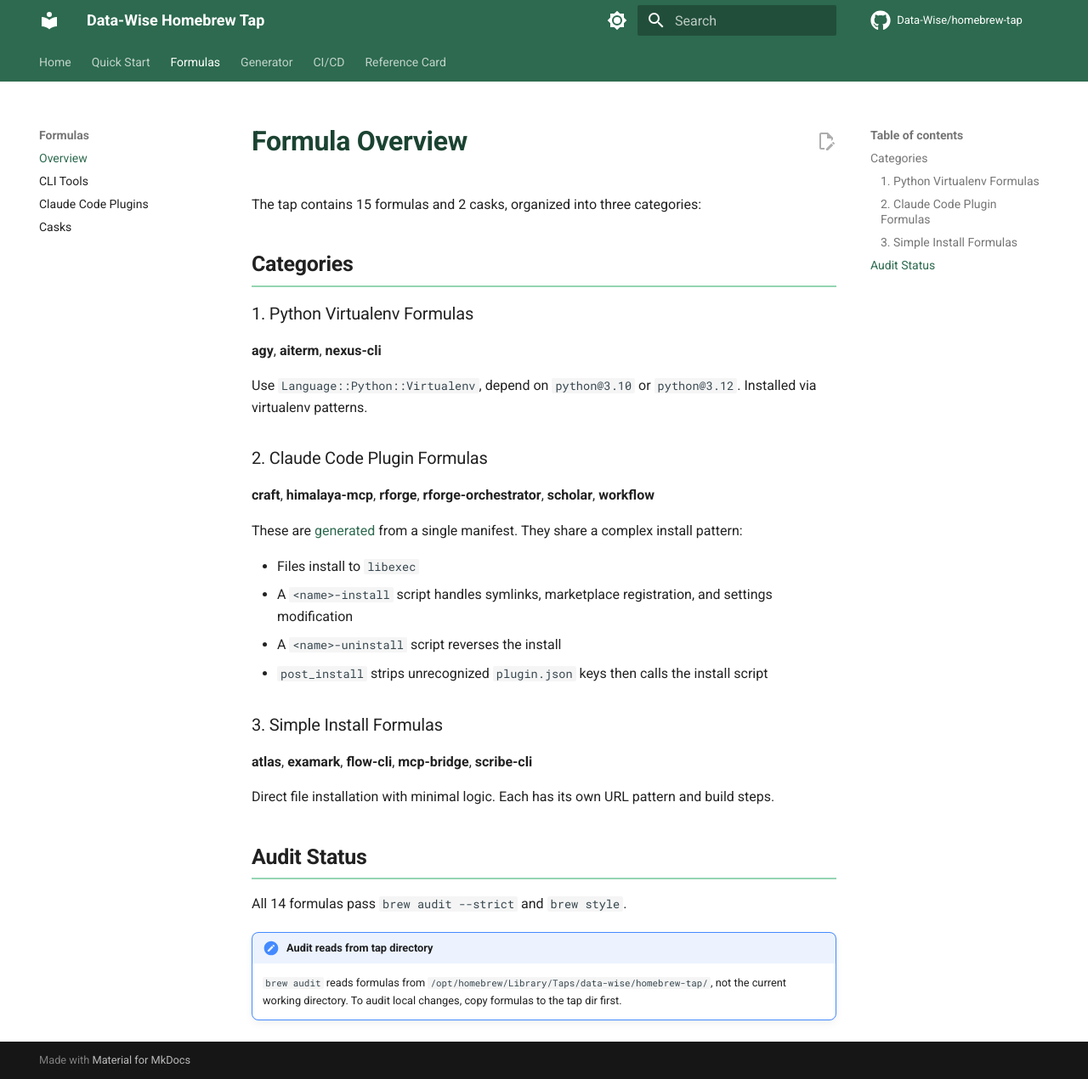
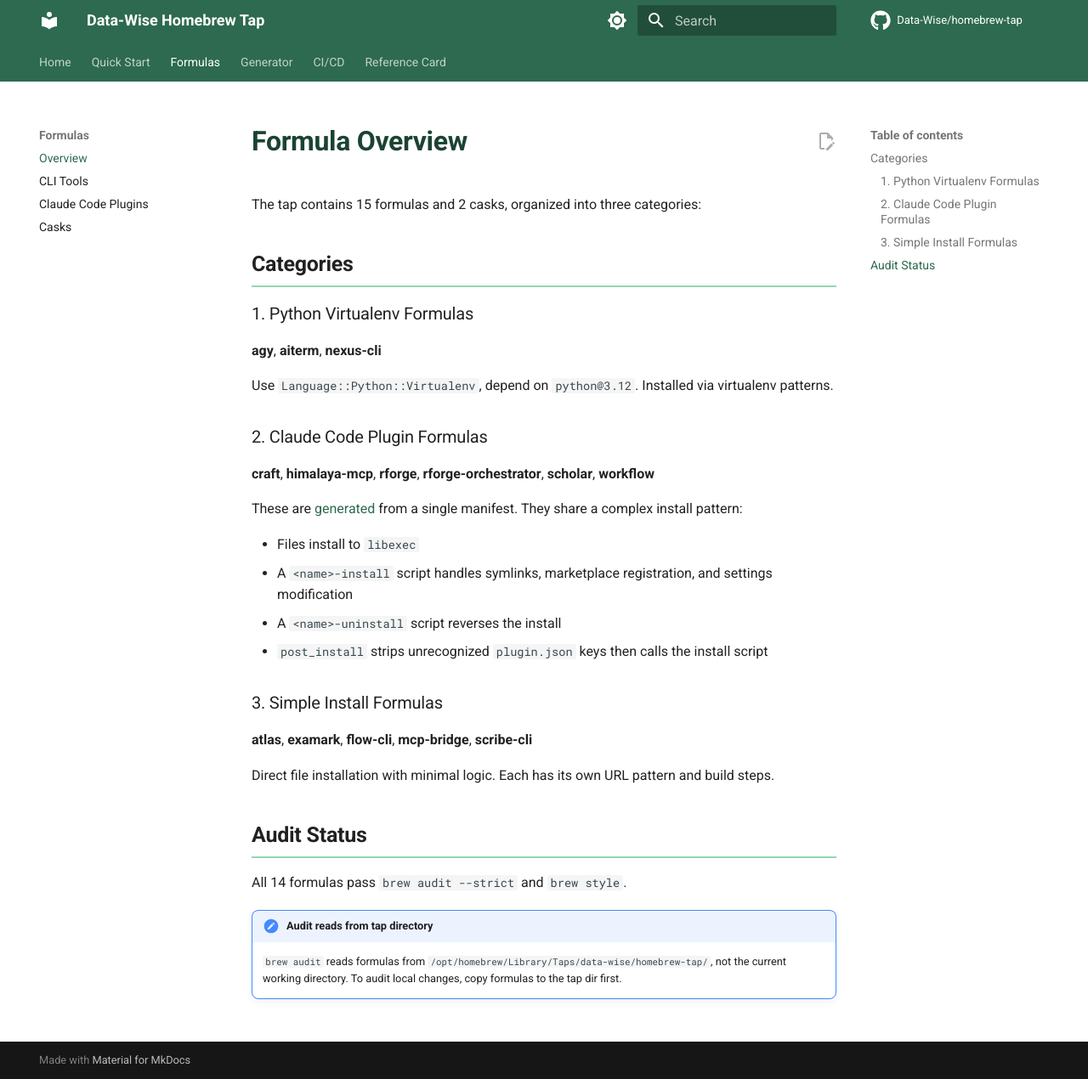
Before and after one commit to Data-Wise/homebrew-tap, an MkDocs documentation site: the page built from docs/formulas/index.md, in a window 1280 px wide and 1270 px high. Shown: the whole window at 85% size. Built offline with MkDocs 1.6.1 and Material for MkDocs 9.7.7, drawn with Linux system fonts in a browser that asks for light colours; comment, search, counter and statistics services are not loaded.

```diff
--- a/docs/formulas/index.md
+++ b/docs/formulas/index.md
@@ -8,7 +8,7 @@
 
 **agy**, **aiterm**, **nexus-cli**
 
-Use `Language::Python::Virtualenv`, depend on `python@3.10` or `python@3.12`. Installed via virtualenv patterns.
+Use `Language::Python::Virtualenv`, depend on `python@3.12`. Installed via virtualenv patterns.
 
 ### 2. Claude Code Plugin Formulas
 
```
Also changed, not shown: README.md (+1 -0 lines).
